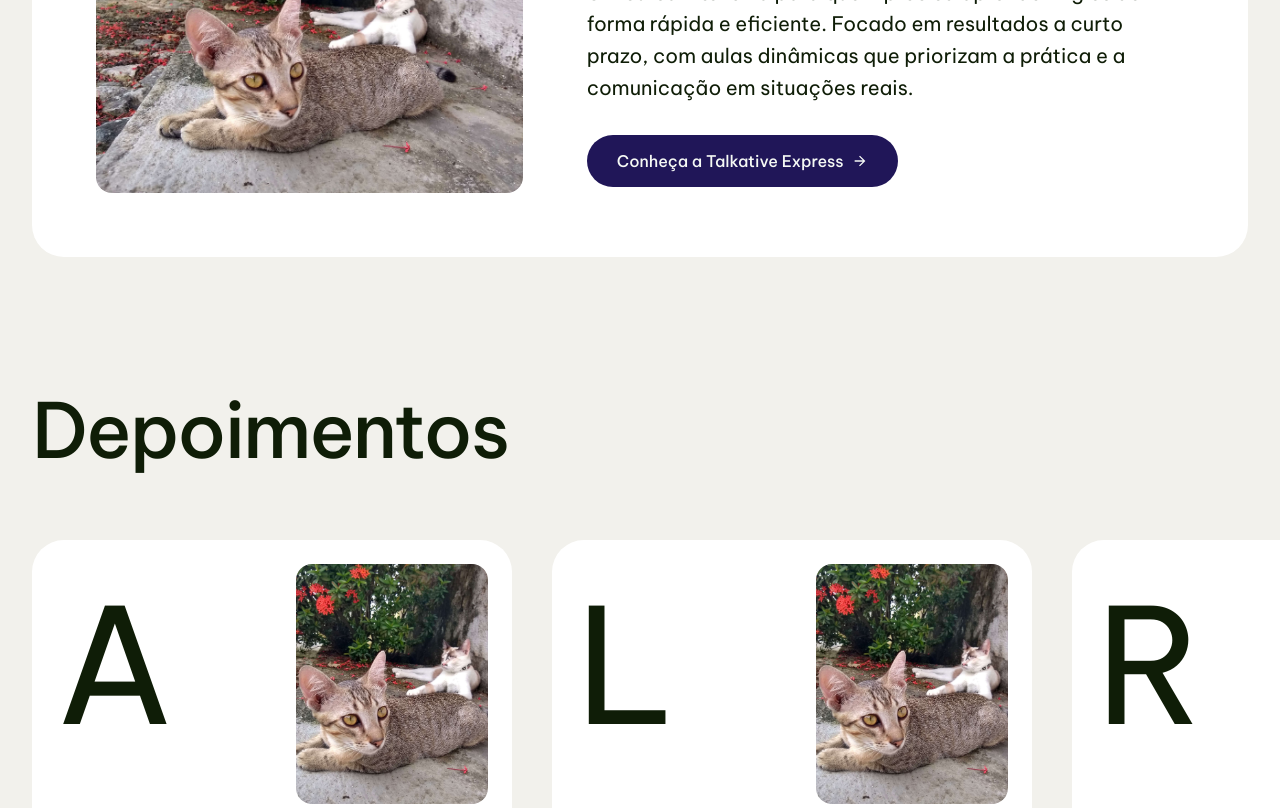
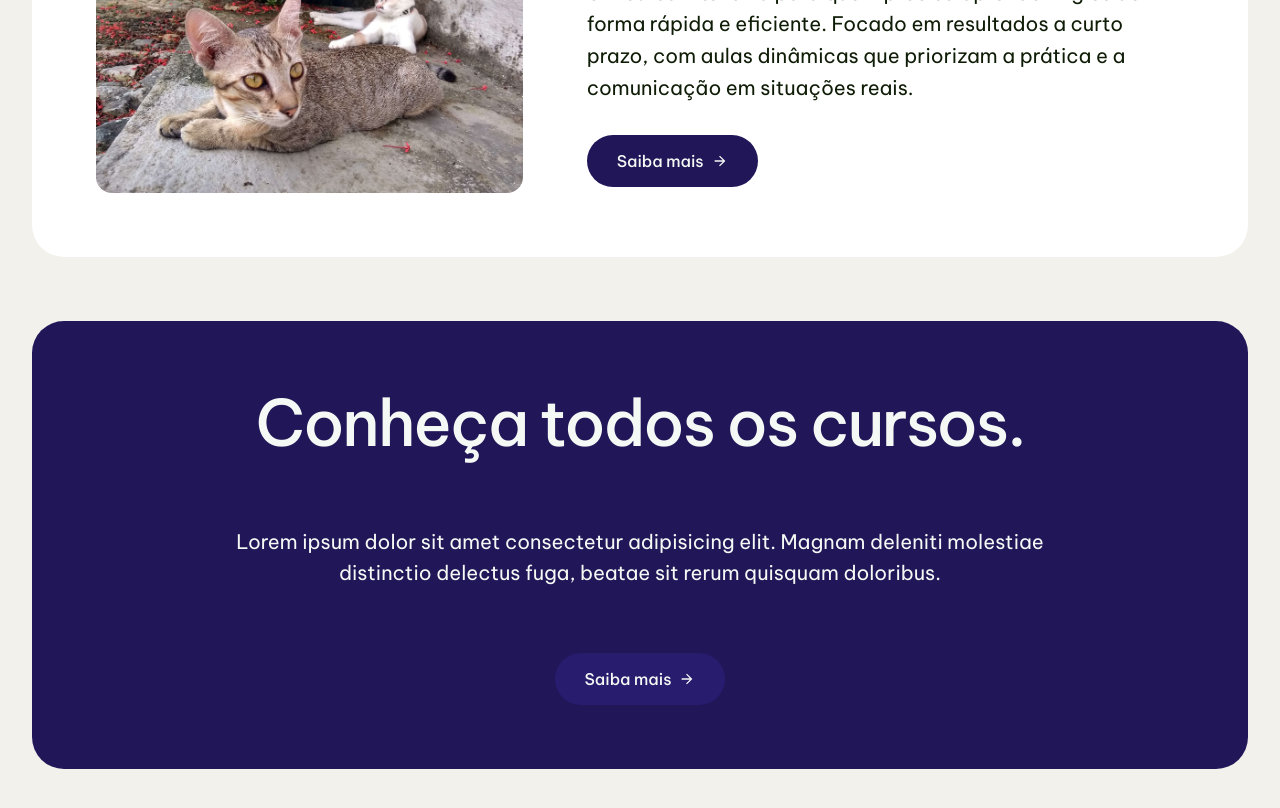
Before and after one commit to SnayderRodrigues/react-study, a React (Vite) app: page / in a window 1280 px wide. Shown: the part 6620-7428 px from the top of the page. Built offline with nearby package versions, Linux system fonts and the light colour scheme.

Commit message:
update: HomePage Courses section now redirect to individual courses

```diff
--- a/src/pages/home/Courses.jsx
+++ b/src/pages/home/Courses.jsx
@@ -3,7 +3,7 @@ import { Link } from "react-router-dom";
 import { IoMdArrowForward } from "react-icons/io";
 import Cat from "../../img/IMG_20200407_163224926_HDR-01.jpeg";
 
-const CourseCard = ({ title, subtitle, description, link }) => (
+const CourseCard = ({ title, subtitle, description, slug }) => (
   <div className="courses__card">
     <img src={Cat} alt={`${title} ${subtitle}`} />
     <div>
@@ -11,8 +11,8 @@ const CourseCard = ({ title, subtitle, description, link }) => (
         {title} <span>{subtitle}</span>
       </h3>
       <p>{description}</p>
-      <Link to={link} className="button courses__button">
-        Conheça a {title} {subtitle}
+      <Link to={`/courses/${slug}`} className="button courses__button">
+        Saiba mais
         <IoMdArrowForward />
       </Link>
     </div>
@@ -24,30 +24,30 @@ const Courses = () => {
     {
       title: "Talkative",
       subtitle: "Complete",
-      link: "courses",
       description:
         "O curso ideal para quem deseja aprender inglês de forma completa, desde o básico até o avançado. Aborda todas as habilidades linguísticas – fala, escuta, leitura e escrita – com foco na comunicação eficaz e fluente.",
+      slug: "talkative-complete",
     },
     {
       title: "Talkative",
       subtitle: "Kids",
-      link: "courses",
       description:
         "Um curso lúdico e interativo especialmente desenvolvido para crianças. Com atividades envolventes, as crianças aprendem inglês de maneira natural e divertida, despertando o interesse pelo idioma desde cedo.",
+      slug: "talkative-kids",
     },
     {
       title: "Talkative",
       subtitle: "Teens",
-      link: "courses",
       description:
         "Voltado para adolescentes, este curso equilibra a necessidade de se comunicar em inglês com temas e conteúdos que refletem os interesses e desafios da adolescência. Ideal para quem quer se preparar para o futuro.",
+      slug: "talkative-teens",
     },
     {
       title: "Talkative",
       subtitle: "Express",
-      link: "courses",
       description:
         "Um curso intensivo para quem precisa aprender inglês de forma rápida e eficiente. Focado em resultados a curto prazo, com aulas dinâmicas que priorizam a prática e a comunicação em situações reais.",
+      slug: "talkative-express",
     },
   ];
 
@@ -62,9 +62,21 @@ const Courses = () => {
               title={course.title}
               subtitle={course.subtitle}
               description={course.description}
-              link={course.link}
+              slug={course.slug}
             />
           ))}
+          <div className="courses__card">
+            <h3>Conheça todos os cursos.</h3>
+            <p>
+              Lorem ipsum dolor sit amet consectetur adipisicing elit. Magnam
+              deleniti molestiae distinctio delectus fuga, beatae sit rerum
+              quisquam doloribus.
+            </p>
+            <Link to="/courses" className="button courses__button">
+              Saiba mais
+              <IoMdArrowForward />
+            </Link>
+          </div>
         </div>
       </div>
     </section>
--- a/src/styles/pages/home/_courses.scss
+++ b/src/styles/pages/home/_courses.scss
@@ -33,7 +33,7 @@
 
       h3 {
         font-size: 3.75rem;
-        font-weight: 900;
+        font-weight: 700;
         letter-spacing: -1px;
         margin-bottom: 2rem;
 
@@ -46,4 +46,24 @@
       }
     }
   }
+  &__card:last-of-type {
+    flex-direction: column;
+    align-items: center;
+    text-align: center;
+    color: var(--text-color-2);
+    background-color: var(--dark-blue);
+
+    h3 {
+      font-size: 4rem;
+    }
+    p {
+      max-width: 60ch;
+    }
+    a {
+      background-color: hsl(249, 60%, 27%);
+    }
+    a:hover {
+      background-color: var(--accent-color);
+    }
+  }
 }
```
